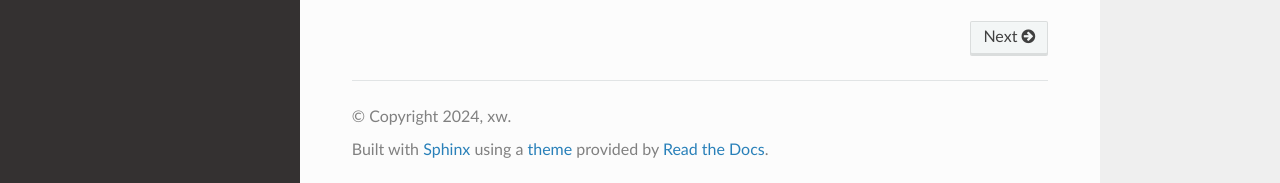
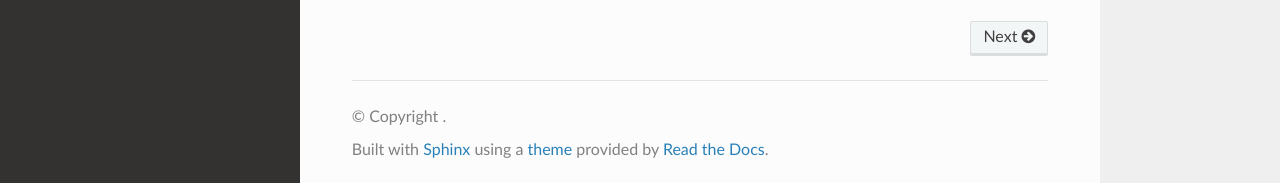
Before and after one commit to Xiangyu-W/pyFVDA, a Sphinx documentation site: the page built from docs/index.rst, in a window 1280 px wide and 1092 px high. Shown: the part 906-1089 px from the top of the window. Built offline with Sphinx 7.4.7 and the Read the Docs theme 2.0.0, drawn with Linux system fonts in a browser that asks for light colours; pages that are not in the unit, such as notebooks, are missing from menus.

Commit message:
Change the docs/conf.py

```diff
--- a/docs/conf.py
+++ b/docs/conf.py
@@ -14,10 +14,6 @@
 # -- Path setup --------------------------------------------------------------
 
 __location__ = os.path.dirname(__file__)
-
-# If extensions (or modules to document with autodoc) are in another directory,
-# add these directories to sys.path here. If the directory is relative to the
-# documentation root, use os.path.abspath to make it absolute, like shown here.
 sys.path.insert(0, os.path.join(__location__, "../src"))
 
 # -- Run sphinx-apidoc -------------------------------------------------------
@@ -91,7 +87,7 @@
 project = "pyFVDA"
 author = 'Xiangyu Wu'
 release = '0.1.0'
-copyright = "2024, xw"
+# copyright = "2024, xw"
 
 # The version info for the project you're documenting, acts as replacement for
 # |version| and |release|, also used in various other places throughout the
@@ -249,9 +245,9 @@
 
 # Grouping the document tree into LaTeX files. List of tuples
 # (source start file, target name, title, author, documentclass [howto/manual]).
-latex_documents = [
-    ("index", "user_guide.tex", "pyFVDA Documentation", "xw", "manual")
-]
+# latex_documents = [
+#     ("index", "user_guide.tex", "pyFVDA Documentation", "xw", "manual")
+# ]
 
 # The name of an image file (relative to this directory) to place at the top of
 # the title page.
@@ -273,18 +269,18 @@
 # If false, no module index is generated.
 # latex_domain_indices = True
 
-# -- External mapping --------------------------------------------------------
-python_version = ".".join(map(str, sys.version_info[0:2]))
-intersphinx_mapping = {
-    "sphinx": ("https://www.sphinx-doc.org/en/master", None),
-    "python": ("https://docs.python.org/" + python_version, None),
-    "matplotlib": ("https://matplotlib.org", None),
-    "numpy": ("https://numpy.org/doc/stable", None),
-    "sklearn": ("https://scikit-learn.org/stable", None),
-    "pandas": ("https://pandas.pydata.org/pandas-docs/stable", None),
-    "scipy": ("https://docs.scipy.org/doc/scipy/reference", None),
-    "setuptools": ("https://setuptools.pypa.io/en/stable/", None),
-    "pyscaffold": ("https://pyscaffold.org/en/stable", None),
-}
+# # -- External mapping --------------------------------------------------------
+# python_version = ".".join(map(str, sys.version_info[0:2]))
+# intersphinx_mapping = {
+#     "sphinx": ("https://www.sphinx-doc.org/en/master", None),
+#     "python": ("https://docs.python.org/" + python_version, None),
+#     "matplotlib": ("https://matplotlib.org", None),
+#     "numpy": ("https://numpy.org/doc/stable", None),
+#     "sklearn": ("https://scikit-learn.org/stable", None),
+#     "pandas": ("https://pandas.pydata.org/pandas-docs/stable", None),
+#     "scipy": ("https://docs.scipy.org/doc/scipy/reference", None),
+#     "setuptools": ("https://setuptools.pypa.io/en/stable/", None),
+#     "pyscaffold": ("https://pyscaffold.org/en/stable", None),
+# }
 
-print(f"loading configurations for {project} {version} ...", file=sys.stderr)
+# print(f"loading configurations for {project} {version} ...", file=sys.stderr)
```
